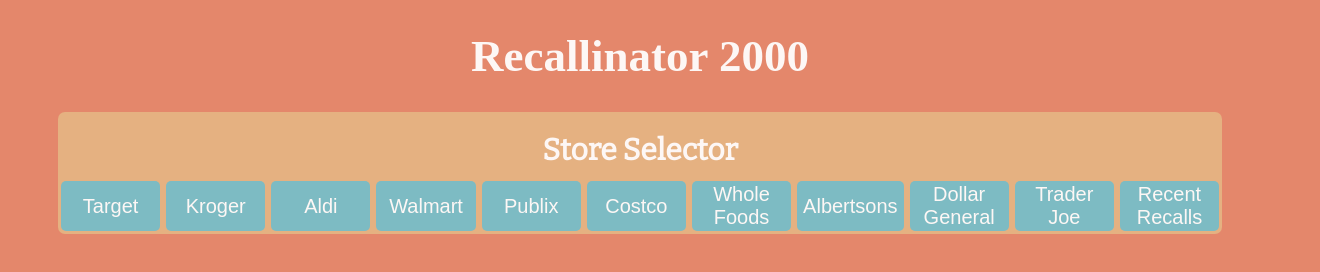
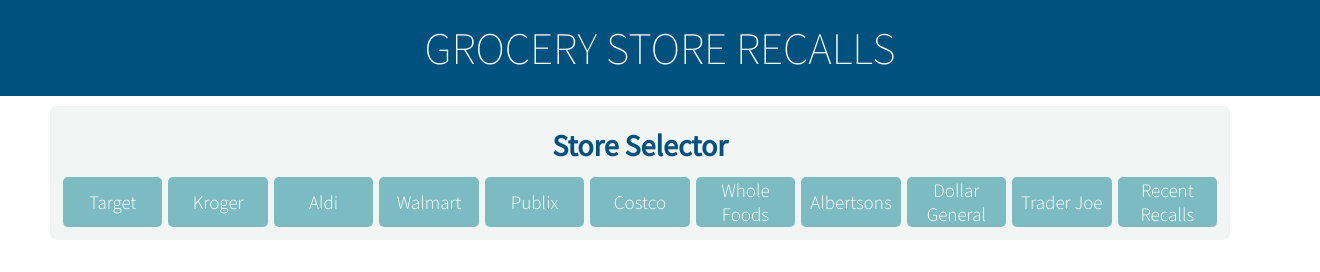
Before and after one commit to vdharris/Grocer-Watch, a React app: page / in a window 1280 px wide. Shown: the whole page, 1320 px wide, since content can reach past the window. Built offline with nearby package versions, Linux system fonts and the light colour scheme; no server answers; a web font is replaced by a local one.

Commit message:
fixed store boxes

```diff
--- a/src/components/App.js
+++ b/src/components/App.js
@@ -1,14 +1,16 @@
 import React, { Component } from 'react';
-import QueryBar from './QueryBar';
+import QueryContainer from './QueryContainer';
 // import RecallResults from './RecallResults';
 import './../stylesheets/styles.scss'
 
 class App extends Component {
     render(){
         return(
-            <div className='title'>
-                <h1 id='title'>Recallinator 2000</h1>
-                <QueryBar/>
+            <div className='page'>
+                <div className ='head'>
+                <h1 id='title'>Grocery Store Recalls</h1>
+                </div>
+                <QueryContainer/>
             </div>
         )
     }
--- a/src/components/QueryBar.js
+++ b/src/components/QueryContainer.js
@@ -3,7 +3,7 @@
 import StoreButton from './StoreButton'
 
 
-class QueryBar extends Component {
+class QueryContainer extends Component {
 
 
   //   handleClick = async () => {
@@ -59,7 +59,7 @@
         url: `https://api.fda.gov/food/enforcement.json?search=distribution_pattern:${store}+product_description:${store}&sort=report_date:desc&limit=50`
       })
 
-    }else{
+    } else {
       this.setState({
         url: 'https://api.fda.gov/food/enforcement.json?sort=report_date:desc&limit=50'
       })
@@ -83,11 +83,12 @@
 
 
     return (
-      <div className='queryBarContainer'>
-        {/* {items} */}
-        <h2 id='storeTitle'>Store Selector</h2>
-        <div className='storesContainer'>
-          {buttons}
+      <div className='queryContainer'>
+        <div className='queryHeader'>
+          <h2 id='storeTitle'>Store Selector</h2>
+          <div className='storesContainer'>
+            {buttons}
+          </div>
         </div>
         <div className='recallFeed'>
           {items}
@@ -96,4 +97,4 @@
     );
   }
 }
-export default QueryBar;
+export default QueryContainer;
--- a/src/stylesheets/styles.scss
+++ b/src/stylesheets/styles.scss
@@ -1,13 +1,16 @@
-@import url('https://fonts.googleapis.com/css2?family=Bitter:wght@400&display=swap');
-@import url('https://fonts.googleapis.com/css2?family=Rozha+One&display=swap');
+@import url('https://fonts.googleapis.com/css2?family=Source+Sans+Pro:wght@200;300;400&display=swap');
 
 $p-black: rgb(0, 0, 0);
 $s-black: lighten($p-black, 40%);
 $l-grey: lighten($p-black, 80%);
 $sl-grey: lighten($p-black, 90%);
+$back: #f3f4f4;
+$lback: #fff;
+$main-font: #00517d;
 
-.queryBarContainer {
-    background-color: lighten(rgb(229, 177, 129), 0%);
+
+.queryContainer {
+    background-color: $back;
     border: 0px;
     border-color: $s-black;
     border-style: solid;
@@ -16,15 +19,47 @@
     justify-content: center;
     margin-left: 50px;
     margin-right: 50px;
+    margin-top: 10px;
+    padding: 10px;
 }
 
 .storesContainer {
     display: flex;
+    flex-wrap:wrap;
+    // align-items: center;
+    justify-content: center;
+    // justify-content: space-between;
     // background-color: pink;
 }
 
+
+.storeButton {
+    flex-basis:90px;
+    flex-grow:.25;
+    font-size: 19px;
+    height: 50px;
+    margin: 3px;
+    border-radius: 5px;
+    background-color: rgb(125, 187, 195);
+    border: 0px;
+    color: white;
+    font-weight: 300;
+    font-family: source sans pro;
+}
+.storeButton:hover{
+    background-color: $main-font;
+}
+
+#storeTitle {
+    text-align: center;
+    font-size: 30px;
+    padding-top: 10px;
+    padding-bottom: 0px;
+    margin-bottom: 10px;
+    font-family: source sans pro;
+}
+
 .recallFeed {
-    // background-color: skyblue;
     display: flex;
     border: 0px;
     border-style: solid;
@@ -33,65 +68,62 @@
 }
 
 .recallItem {
-    border-style: solid;
-    border: 0px;
-    border-color: $s-black;
-    background-color: beige;
+    border: thin solid #ccc;
+    border-radius: 5px;
+    background-color: $lback;
     margin: 3px;
     padding: 7px;
     // flex: 0 0 350px;
 }
-
-.storeButton {
-    width: 25%;
-    font-size: 20px;
-    height: 50px;
-    margin: 3px;
-    border-radius: 5px;
-    background-color: rgb(125, 187, 195);
-    border: 0px;
-    color: lighten(rgb(222, 107, 72), 40%);
-}
-
-#storeTitle {
-    text-align: center;
-    font-size: 30px;
-    padding-top: 20px;
-    padding-bottom: 0px;
-    margin-bottom: 10px;
-}
-
 #firm {
-    font-weight: bold;
-    color: black;
+    font-weight: 700;
+    color: $main-font;
 }
 
 #date {
     color: $s-black;
     margin-top: 0px;
     margin-bottom: 0px;
+    font-family: source sans pro;
 }
 
 #product_info {
     margin-top: 0px;
     color: $s-black;
+    font-family: source sans pro;
 }
 
-// .title {
-//     // display: flex;
-//     flex-direction: column;
-//     justify-content: center;
-//     align-items: center;
-//     color: lighten(rgb(222, 107, 72), 40%);
-// }
+.head{
+    background-color: $main-font;
+    display:block;
+    margin: 0px;
+    padding:20px;
+    width:100%;
+}
 #title{
     text-align: center;
-    font-family: rozha one;
+    font-family: source sans pro;
+    font-weight: 200;
+    text-transform: uppercase;
     font-size: 45px;
+    color: $lback;
+}
+.page{
+    margin:0px;
+    padding:0px;
+}
+h1{
+    margin:0px;
+    padding:0px;
+}
+h2{
+    margin:0px;
 }
 
 body {
-    background-color: lighten(rgb(222, 107, 72), 8%);
-    color: lighten(rgb(222, 107, 72), 40%);
-    font-family: bitter;
+    background-color: $lback;
+    color: $main-font;
+    font-family: Merriweather,Georgia,serif;
+    margin:0px;
+    padding:0px;
 }
```
